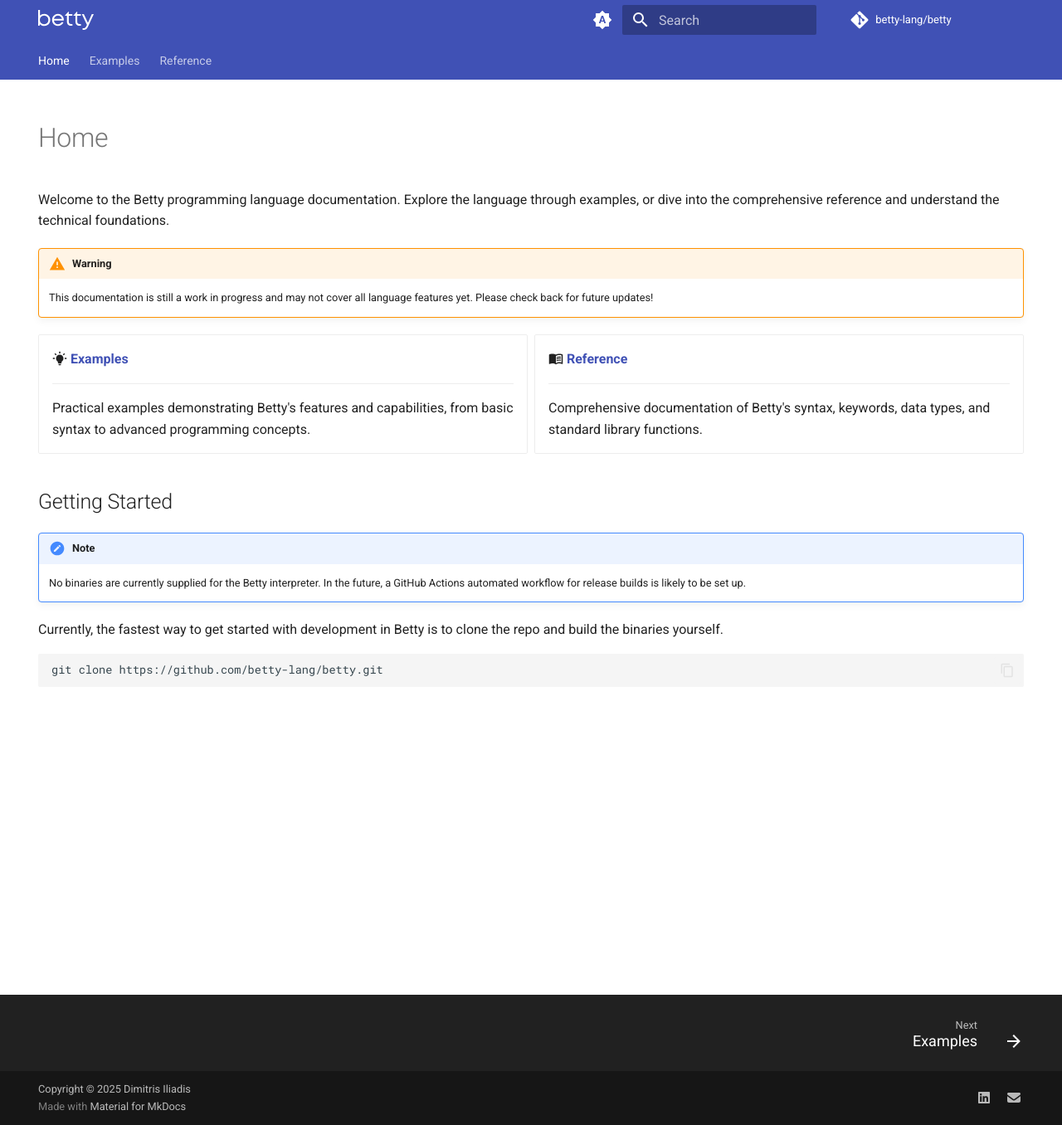
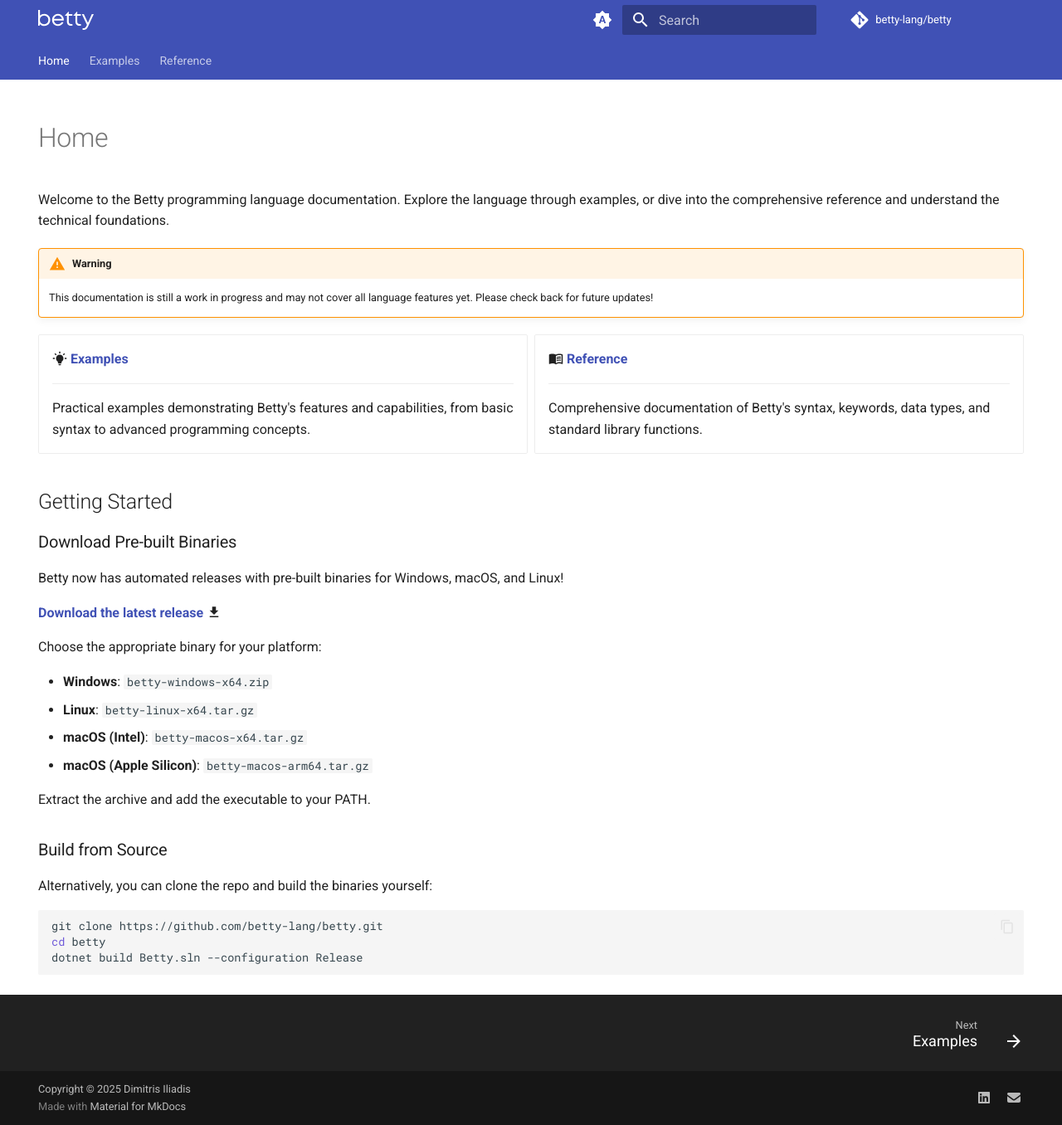
Before and after one commit to betty-lang/betty-docs, an MkDocs documentation site: the page built from docs/index.md, in a window 1280 px wide and 1356 px high. Shown: the whole window at 83% size. Built offline with MkDocs 1.6.1 and Material for MkDocs 9.7.7, drawn with Linux system fonts in a browser that asks for light colours; comment, search, counter and statistics services are not loaded.

Commit message:
Update documentation with pre-built binaries and fix CNAME
Added download links and instructions for pre-built binaries across all platforms (Windows, macOS, Linux). Fixed CNAME format to use bare domain without https:// prefix.

🤖 Generated with [Claude Code](https://claude.com/claude-code)

Co-Authored-By: Claude <noreply@anthropic.com>

````diff
--- a/docs/index.md
+++ b/docs/index.md
@@ -27,11 +27,27 @@ Welcome to the Betty programming language documentation. Explore the language th
 
 ## Getting Started
 
-!!!note
-    No binaries are currently supplied for the Betty interpreter. In the future, a GitHub Actions automated workflow for release builds is likely to be set up.
+### Download Pre-built Binaries
 
-Currently, the fastest way to get started with development in Betty is to clone the repo and build the binaries yourself.
+Betty now has automated releases with pre-built binaries for Windows, macOS, and Linux!
 
+**[Download the latest release](https://github.com/betty-lang/betty/releases/latest)** :material-download:
+
+Choose the appropriate binary for your platform:
+
+- **Windows**: `betty-windows-x64.zip`
+- **Linux**: `betty-linux-x64.tar.gz`
+- **macOS (Intel)**: `betty-macos-x64.tar.gz`
+- **macOS (Apple Silicon)**: `betty-macos-arm64.tar.gz`
+
+Extract the archive and add the executable to your PATH.
+
+### Build from Source
+
+Alternatively, you can clone the repo and build the binaries yourself:
+
+```bash
+git clone https://github.com/betty-lang/betty.git
+cd betty
+dotnet build Betty.sln --configuration Release
 ```
-git clone https://github.com/betty-lang/betty.git
-```
````
Also changed, not shown: 1 other file.
